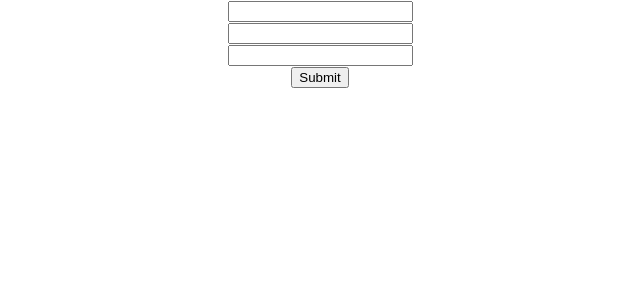
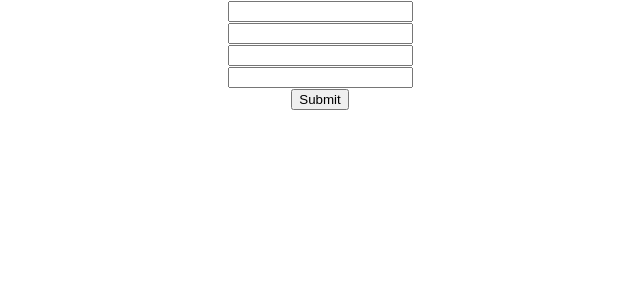
Before and after one commit to vijayadithya831/personal, a React (Create React App) app in the folder Full Stack/React/learn-react/: page / in a window 1280 px wide. Shown: the top 300 px of the page, without its empty margins (320-960 px from the left). Built offline with nearby package versions, Linux system fonts and the light colour scheme.

Commit message:
files updated

```diff
--- a/Full Stack/React/learn-react/src/App.js
+++ b/Full Stack/React/learn-react/src/App.js
@@ -21,7 +21,8 @@ import './App.css';
 // import ClickDecrementCounter from './Components/ClickDecrementCounter';
 // import HoverDecrementCounter from './Components/HoverDecrementCounter';
 // import GetPostData from './Components/GetData';
-import PostDataFromForm from './Components/PostDataFromForm';
+// import PostDataFromForm from './Components/PostDataFromForm';
+import PostDataTask from './Components/PostDataTask';
 
 
 
@@ -81,8 +82,8 @@ function App() {
         {/* <ClickDecrementCounter/>
         <HoverDecrementCounter/> */}
         {/* <GetPostData/> */}
-        <PostDataFromForm/>
-
+        {/* <PostDataFromForm/> */}
+        <PostDataTask/>
 
 
 
--- a/Full Stack/React/learn-react/src/Components/PostDataTask.js
+++ b/Full Stack/React/learn-react/src/Components/PostDataTask.js
@@ -11,12 +11,42 @@ class PostDataTask extends React.Component {
             body: ''
         }
     }
-
+    changeHandler = (e) => {
+        this.setState({[e.target.className]: e.target.value})
+    }
+    submitHandler = (e) => {
+        e.preventDefault();
+        console.log(this.state)
+        axios.post('https://jsonplaceholder.typicode.com/comments', this.state)
+        .then(response => {
+            console.log(response);
+        })
+        .catch(error => {
+            console.log(error);
+        })
+    }
     render() {
+        const {postId, name, email, body} = this.state;
         return(
             <div>
-                <input type='text' ></input>
+                <form action='' onSubmit={this.submitHandler}>
+                    <div>
+                        <input type='text' className='postId' value={postId} onChange={this.changeHandler}/>
+                    </div>
+                    <div>
+                        <input type='text' className='name' value={name} onChange={this.changeHandler}/>
+                    </div>
+                    <div>
+                        <input type='email' className='email' value={email} onChange={this.changeHandler}/>
+                    </div>
+                    <div>
+                        <input type='text' className='body' value={body} onChange={this.changeHandler}/>
+                    </div>
+                    <button type='submit'>Submit</button>
+                </form>
             </div>
         );
     }
 }
+
+export default PostDataTask;
```
Also changed, not shown: Full Stack/React/learn-react/src/Components/PostDataFromForm.js (indentation only), 1 other file (tests, documents, lock files or other folders).
